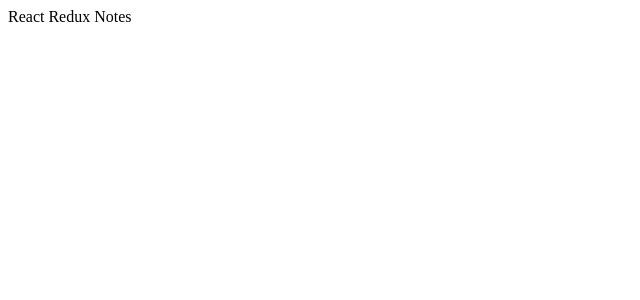
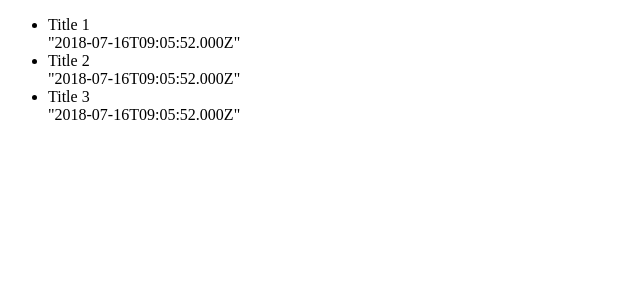
Before and after one commit to faniepotgieter/react-redux-notes, a React (Create React App) app: page / in a window 1280 px wide. Shown: the top 300 px of the page, without its empty margins (0-640 px from the left). Built offline with nearby package versions, Linux system fonts and the light colour scheme.

Commit message:
add a NoteList component and rename the timestamp field to edited

```diff
--- a/src/components/App.js
+++ b/src/components/App.js
@@ -1,8 +1,13 @@
 import React, { Component } from "react";
+import NotesList from "./NotesList";
 
 class App extends Component {
   render() {
-    return <div>React Redux Notes</div>;
+    return (
+      <div>
+        <NotesList />
+      </div>
+    );
   }
 }
 
--- /dev/null
+++ b/src/components/NotesList.js
@@ -0,0 +1,27 @@
+import React, { Component } from "react";
+import { connect } from "react-redux";
+
+class NotesList extends Component {
+  renderNotes() {
+    return this.props.notes.map(note => {
+      const { title, edited } = note;
+
+      return (
+        <li>
+          <div>{title}</div>
+          <div>{JSON.stringify(edited)}</div>
+        </li>
+      );
+    });
+  }
+
+  render() {
+    return <ul>{this.renderNotes()}</ul>;
+  }
+}
+
+const mapStateToProps = state => {
+  return { notes: state.notes };
+};
+
+export default connect(mapStateToProps)(NotesList);
--- a/src/index.js
+++ b/src/index.js
@@ -8,9 +8,9 @@
 
 const initialState = {
   notes: [
-    { id: 1, title: "Title 1", body: "Body 1", timestamp: new Date() },
-    { id: 2, title: "Title 2", body: "Body 2", timestamp: new Date() },
-    { id: 3, title: "Title 3", body: "Body 3", timestamp: new Date() }
+    { id: 1, title: "Title 1", body: "Body 1", edited: new Date() },
+    { id: 2, title: "Title 2", body: "Body 2", edited: new Date() },
+    { id: 3, title: "Title 3", body: "Body 3", edited: new Date() }
   ]
 };
 
```
